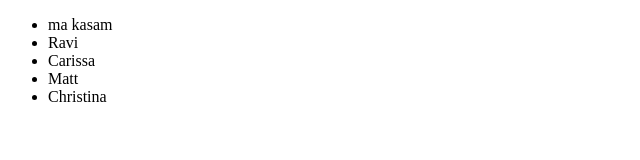
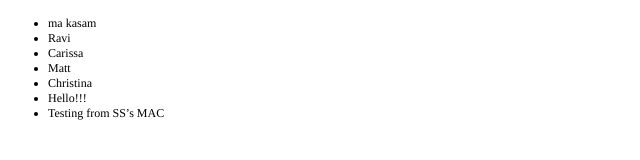
Before and after one commit to Ravi-agr/newGitTest, a plain HTML site: page index.html in a window 1280 px wide. Shown: the whole page, without its empty margins (0-640 px from the left). Drawn offline with Linux system fonts and the light colour scheme.

Commit message:
commit from SS's MAC

```diff
--- a/index.html
+++ b/index.html
@@ -1,18 +1,28 @@
-<!DOCTYPE html>
+<!DOCTYPE html PUBLIC "-//W3C//DTD HTML 4.01//EN" "http://www.w3.org/TR/html4/strict.dtd">
 <html>
 <head>
-	<title>This is the new file modified. Hey </title>
-
+  <meta http-equiv="Content-Type" content="text/html; charset=utf-8">
+  <meta http-equiv="Content-Style-Type" content="text/css">
+  <title>This is the new file modified. Hey</title>
+  <meta name="Generator" content="Cocoa HTML Writer">
+  <meta name="CocoaVersion" content="1404.47">
+  <style type="text/css">
+    li.li1 {margin: 0.0px 0.0px 0.0px 0.0px; line-height: 14.0px; font: 12.0px Times; color: #000000; -webkit-text-stroke: #000000}
+    li.li2 {margin: 0.0px 0.0px 0.0px 0.0px; line-height: 14.0px; font: 12.0px Times; color: #000000}
+    span.s1 {-webkit-text-stroke: 0px #000000}
+    span.s2 {font-kerning: none}
+    ul.ul1 {list-style-type: disc}
+  </style>
 </head>
 <body>
-
-<ul>
-	<li> ma kasam </li>
-	<li> Ravi	</li>
-	<li> Carissa	</li>
-	<li> Matt	</li>
-	<li> Christina	</li>
+<ul class="ul1">
+  <li class="li1"><span class="s1"></span><span class="s2">ma kasam<span class="Apple-converted-space"> </span></span></li>
+  <li class="li1"><span class="s1"></span><span class="s2">Ravi<span class="Apple-converted-space"> </span></span></li>
+  <li class="li1"><span class="s1"></span><span class="s2">Carissa<span class="Apple-converted-space"> </span></span></li>
+  <li class="li1"><span class="s1"></span><span class="s2">Matt<span class="Apple-converted-space"> </span></span></li>
+  <li class="li1"><span class="s1"></span><span class="s2">Christina<span class="Apple-converted-space"> </span></span></li>
+  <li class="li2">Hello!!!</li>
+  <li class="li2">Testing from SS’s MAC</li>
 </ul>
-
 </body>
 </html>
```
